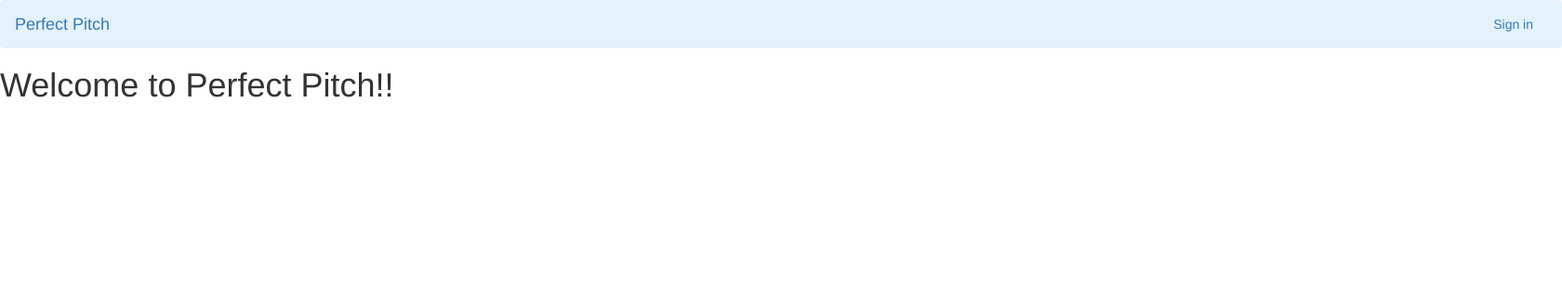
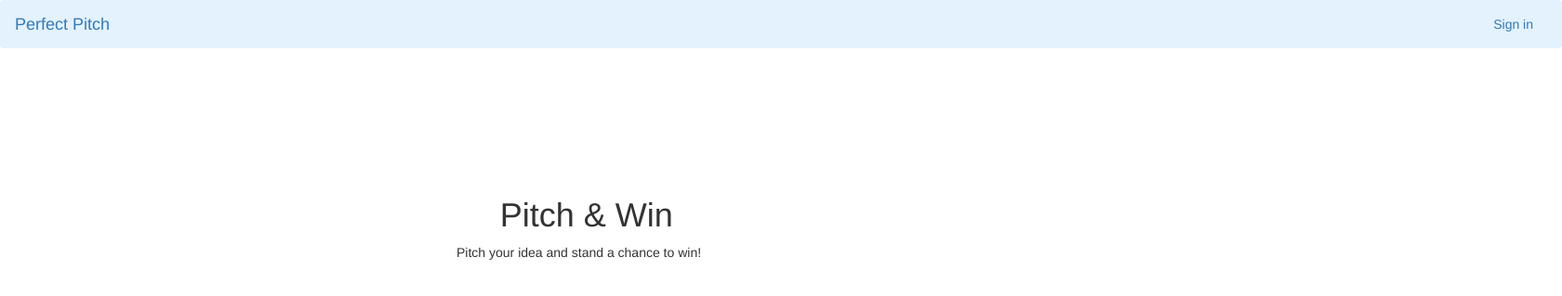
Before and after one commit to duncan-chege/Pitches, a Flask app: page / in a window 1680 px wide. Shown: the top 319 px of the page at 93% size. Run offline with Flask 2, Linux system fonts and the light colour scheme; some libraries are stand-ins or nearby versions.

Commit message:
enter basic css

```diff
--- /dev/null
+++ b/app/static/css/index.css
@@ -0,0 +1,7 @@
+.space{
+   margin-top: 10em;
+   margin-left: 34em;
+}
+.title{
+    margin-left: 1.3em;
+}
--- a/app/templates/index.html
+++ b/app/templates/index.html
@@ -1,8 +1,28 @@
 {% extends 'base.html' %}
+
+<!-- Styles block -->
+{% block styles %}
+
+    {{ super() }}
+    <link rel="stylesheet" href="{{url_for('static',filename='css/index.css')}}">
+
+{% endblock %}
 
 <!-- Content block -->
 {% block content %}
 
-<h1>Welcome to Perfect Pitch!!</h1>
+<div class="container space">
+    <div class="row">
+        <div class="col-md-12">
+            <h1 class="title"> Pitch & Win </h1>
+        </div>
+    </div>
+
+    <div class="row">
+        <div class="col-md-8">
+            <p> Pitch your idea and stand a chance to win! </p>
+        </div>
+    </div>
+</div>
 
 {% endblock%}
```
